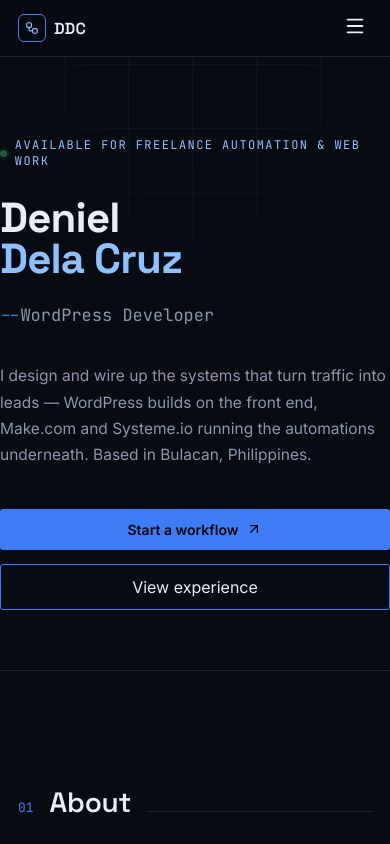
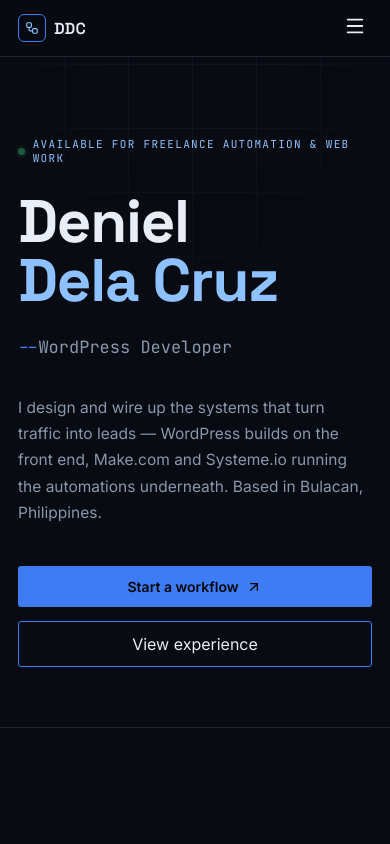
Before and after one commit to deniqt/My-Portfolio, a React (Vite) app: page / in a window 390 px wide. Shown: the top 844 px of the page. Built offline with nearby package versions, Linux system fonts and the light colour scheme.

Commit message:
Mobile fix view

```diff
--- a/src/portfolio.css
+++ b/src/portfolio.css
@@ -75,12 +75,12 @@
 
         /* HERO */
         .dc-hero { padding: 110px 0 90px; }
-        @media (max-width: 480px) { .dc-hero { padding: 80px 0 60px; } }
-        .dc-eyebrow { display: inline-flex; align-items: center; gap: 8px; color: var(--blue-light); font-size: 12px; letter-spacing: 0.12em; text-transform: uppercase; margin-bottom: 28px; }
+        @media (max-width: 480px) { .dc-hero { padding: 80px 18px 60px; } }
+        .dc-eyebrow { display: inline-flex; align-items: center; gap: 8px; color: var(--blue-light); font-size: 11px; letter-spacing: 0.12em; text-transform: uppercase; margin-bottom: 28px; }
         .dc-dot { width: 7px; height: 7px; border-radius: 50%; background: #45d483; box-shadow: 0 0 0 3px rgba(69,212,131,0.15); animation: pulse 2s infinite; }
         @keyframes pulse { 0%,100% { opacity: 1; } 50% { opacity: 0.35; } }
 
-        .dc-name { font-size: clamp(42px, 7vw, 78px); line-height: 0.98; font-weight: 700; margin: 0 0 22px; letter-spacing: -0.02em; }
+        .dc-name { font-size: clamp(60px, 7vw, 78px); line-height: 0.98; font-weight: 700; margin: 0 0 22px; letter-spacing: -0.02em; }
         .dc-name span { color: var(--blue-light); }
 
         .dc-role-wrap { height: 28px; overflow: hidden; margin-bottom: 34px; }
```
